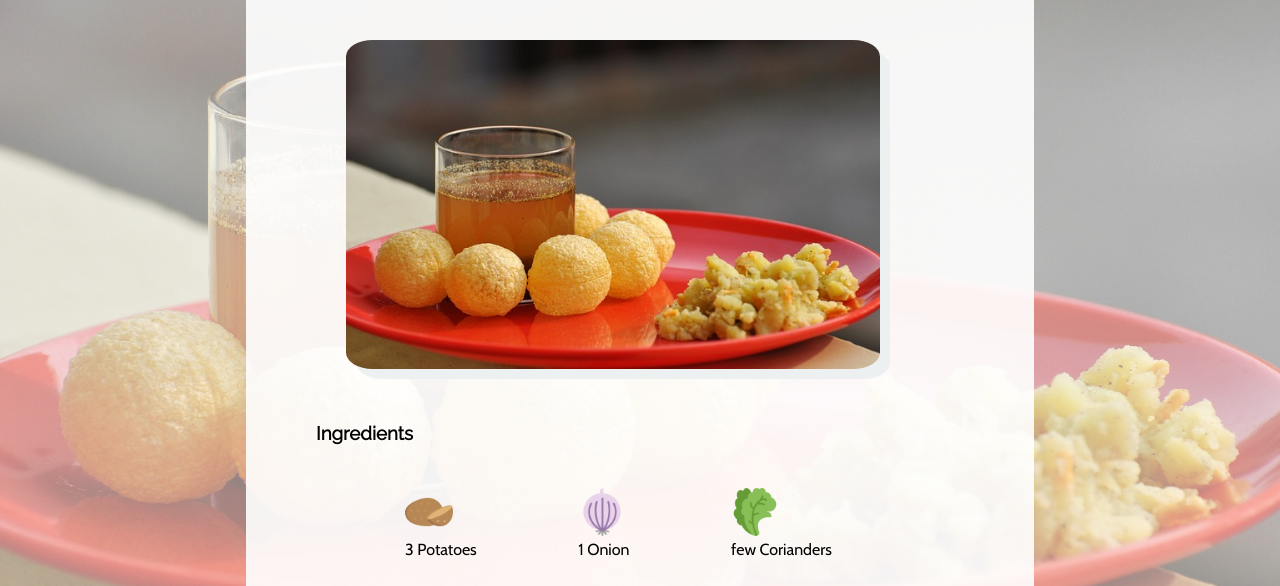
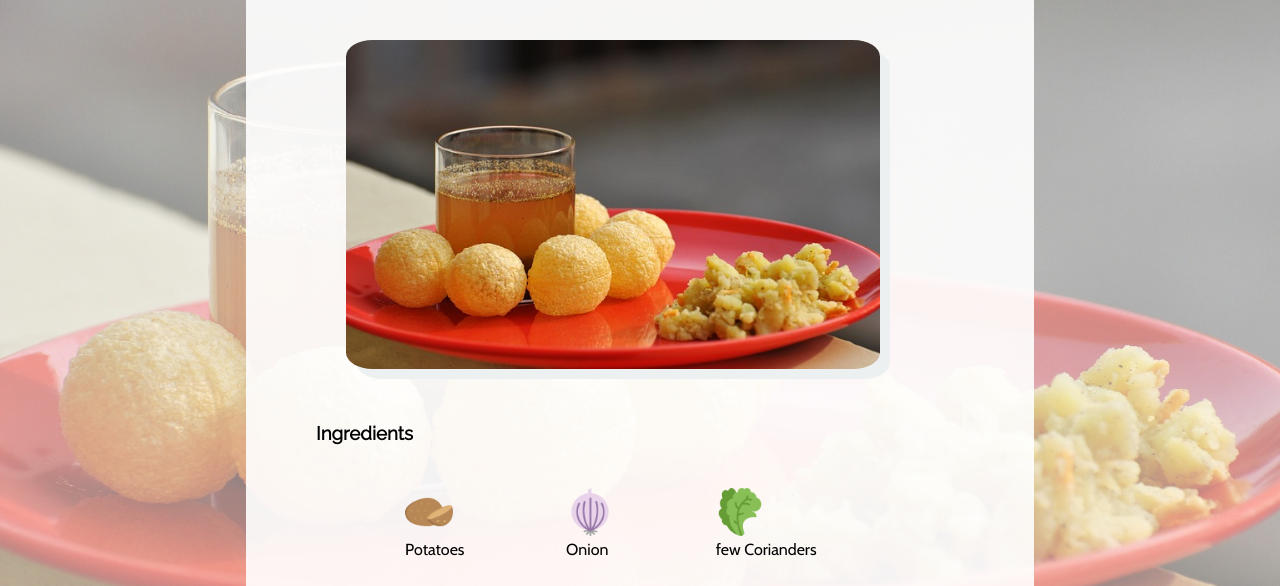
Before and after one commit to amitojsingh/pani-puri, a plain HTML site: page index.html in a window 1280 px wide. Shown: the part 148-734 px from the top of the page. Drawn offline with nearby package versions, Linux system fonts and the light colour scheme.

Commit message:
improved ingredients

```diff
--- a/index.html
+++ b/index.html
@@ -22,13 +22,13 @@
           <li>
             <figure>
               <img src="images/potato.png" alt="Potatoes"/>
-              <figcaption>3 Potatoes</figcaption>
+              <figcaption>Potatoes</figcaption>
             </figure>
           </li>
           <li>
             <figure>
               <img src="images/onion.png" alt="Onion">
-              <figcaption> 1 Onion</figcaption>
+              <figcaption> Onion</figcaption>
               </figure>
           </li>
           <li>
```
